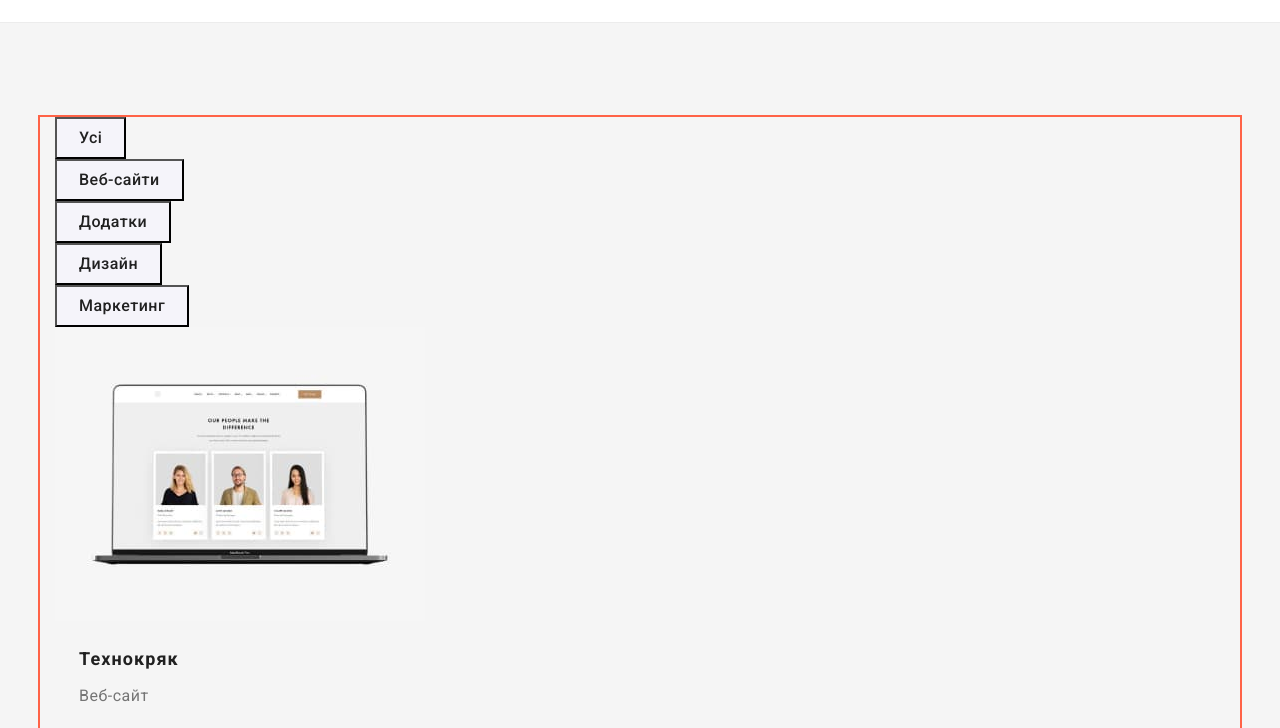
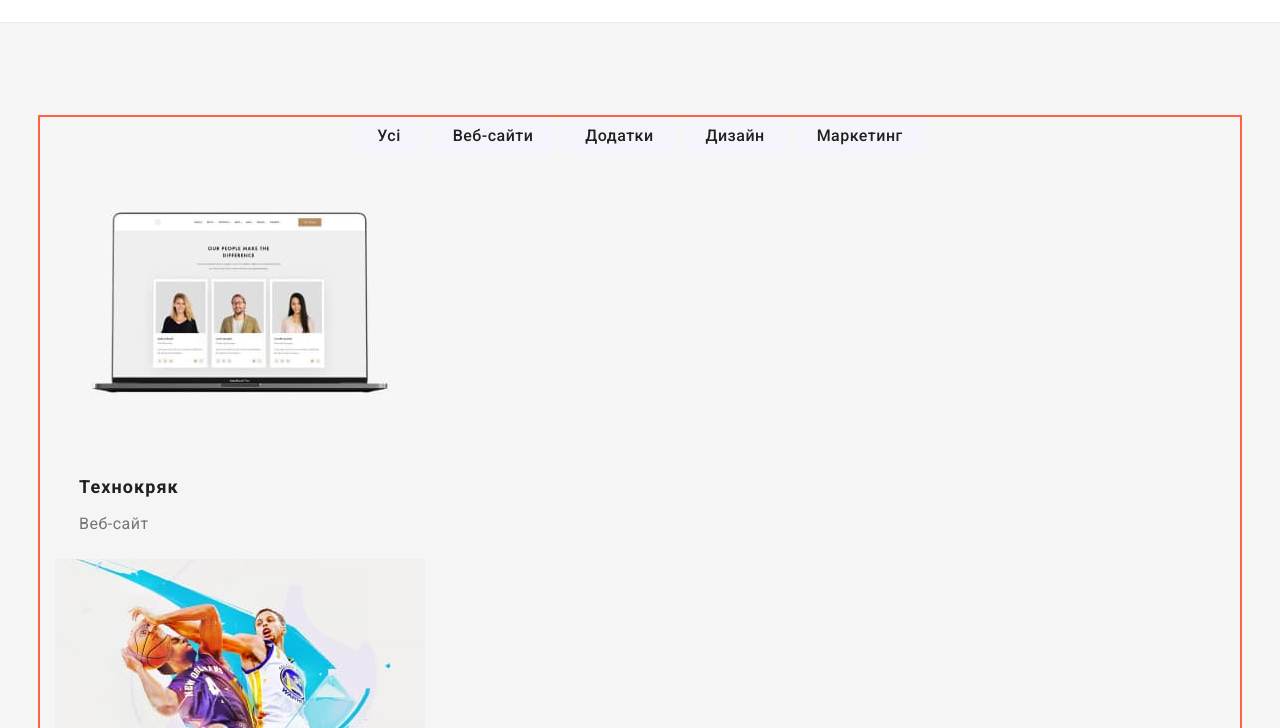
Before and after one commit to YuriiKhomik/goit-markup-hw-03, a plain HTML site: page portfolio.html in a window 1280 px wide. Shown: the part 63-791 px from the top of the page. Drawn offline with nearby package versions, Linux system fonts and the light colour scheme.

Commit message:
added portfolio buttons

```diff
--- a/css/styles.css
+++ b/css/styles.css
@@ -285,6 +285,7 @@ img {
 
 .ul-team > .item {
     background-color: #FFFFFF;
+
 }
 
 .ul-team .item + .item {
@@ -383,6 +384,8 @@ img {
     font-size: 16px;
     line-height: 1.63;
     letter-spacing: 0.03em;
+    border-radius: 4px;
+    border: none;
 }
 
 .gallery-button:hover,
@@ -391,6 +394,16 @@ img {
     color: #FFFFFF;
     cursor: pointer;
 }
+
+.port-button-list {
+    display: flex;
+    justify-content: center;
+}
+
+.port-button-list .item + .item {
+    margin-left: 8px;
+}
+
 
 /* футер */
 
--- a/portfolio.html
+++ b/portfolio.html
@@ -47,20 +47,20 @@
           <!-- Прихований H1 для семантитки -->
           <h1 class="hidden-title">Галерея із прикладами робіт веб-студії</h1>
           <!-- Фільтр -->
-          <ul>
-            <li>
+          <ul class="port-button-list">
+            <li class="item">
               <button type="button" class="gallery-button">Усі</button>
             </li>
-            <li>
+            <li class="item">
               <button type="button" class="gallery-button">Веб-сайти</button>
             </li>
-            <li>
+            <li class="item">
               <button type="button" class="gallery-button">Додатки</button>
             </li>
-            <li>
+            <li class="item">
               <button type="button" class="gallery-button">Дизайн</button>
             </li>
-            <li>
+            <li class="item">
               <button type="button" class="gallery-button">Маркетинг</button>
             </li>
           </ul>
```
